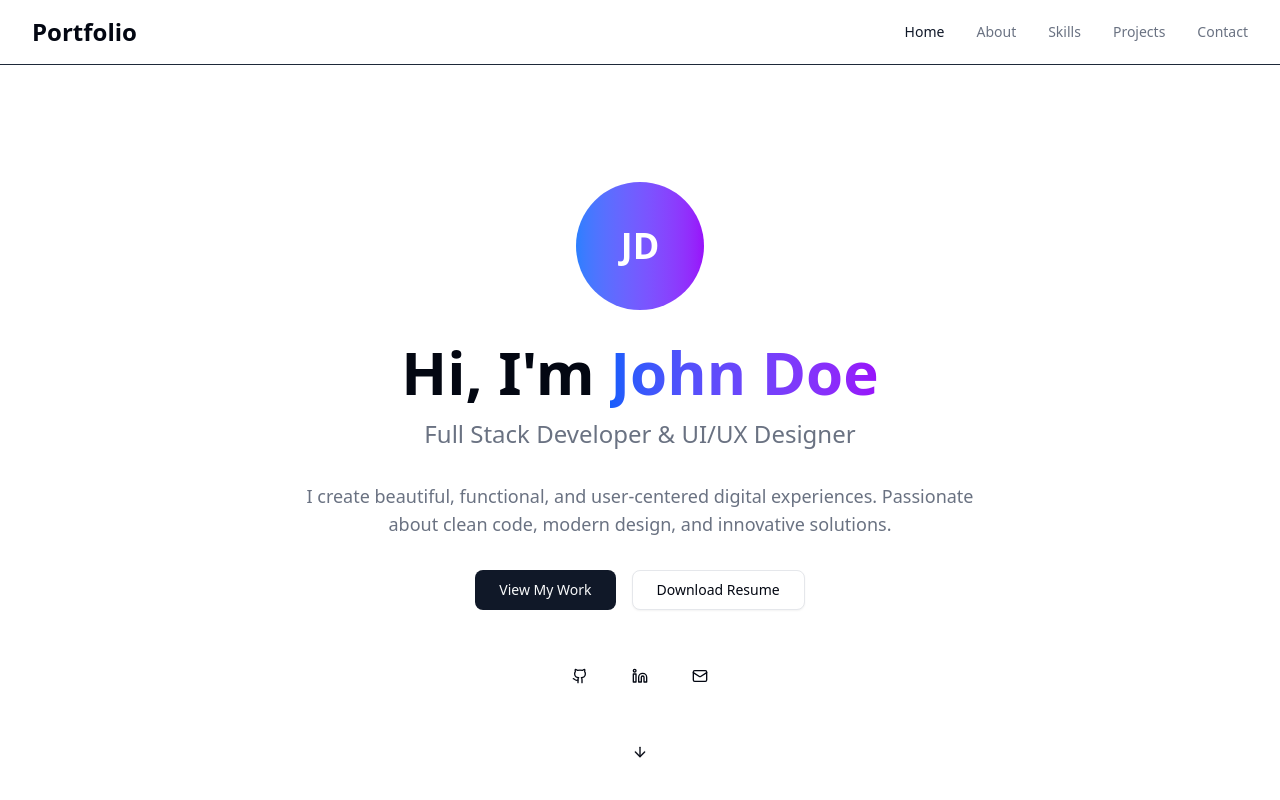
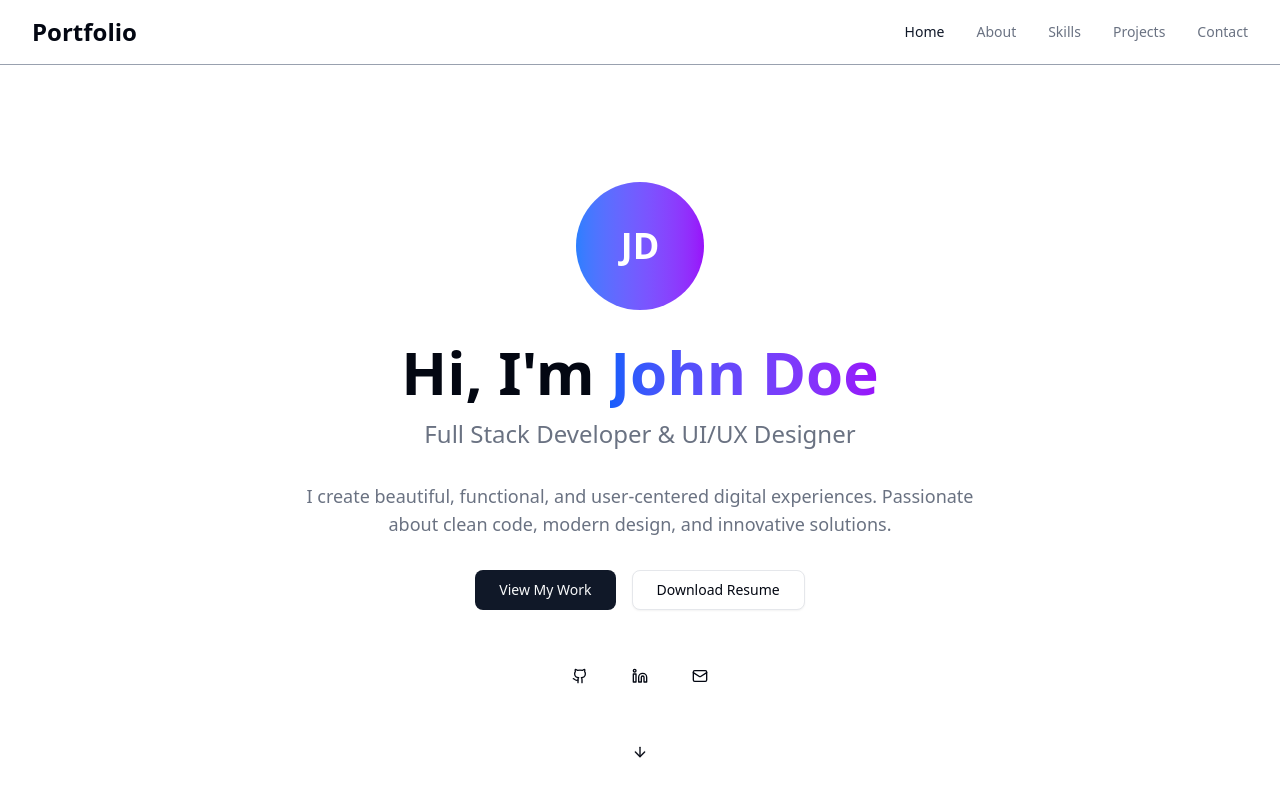
Before and after one commit to wptasmina/simple-protfolio, a Next.js app: page / in a window 1280 px wide. Shown: the top 800 px of the page. Built offline with nearby package versions, Linux system fonts and the light colour scheme.

Commit message:
border add

```diff
--- a/components/navigation.tsx
+++ b/components/navigation.tsx
@@ -48,7 +48,7 @@
   ]
 
   return (
-    <nav className="fixed top-0 w-full bg-background/80 backdrop-blur-md border-b border-gray-800 z-50">
+    <nav className="fixed top-0 w-full bg-background/80 backdrop-blur-md border-b border-gray-400  dark:border-gray-800 z-50">
       <div className="max-w-7xl mx-auto px-4 sm:px-6 lg:px-8">
         <div className="flex justify-between items-center py-4">
           <div className="text-2xl font-bold">Portfolio</div>
```
